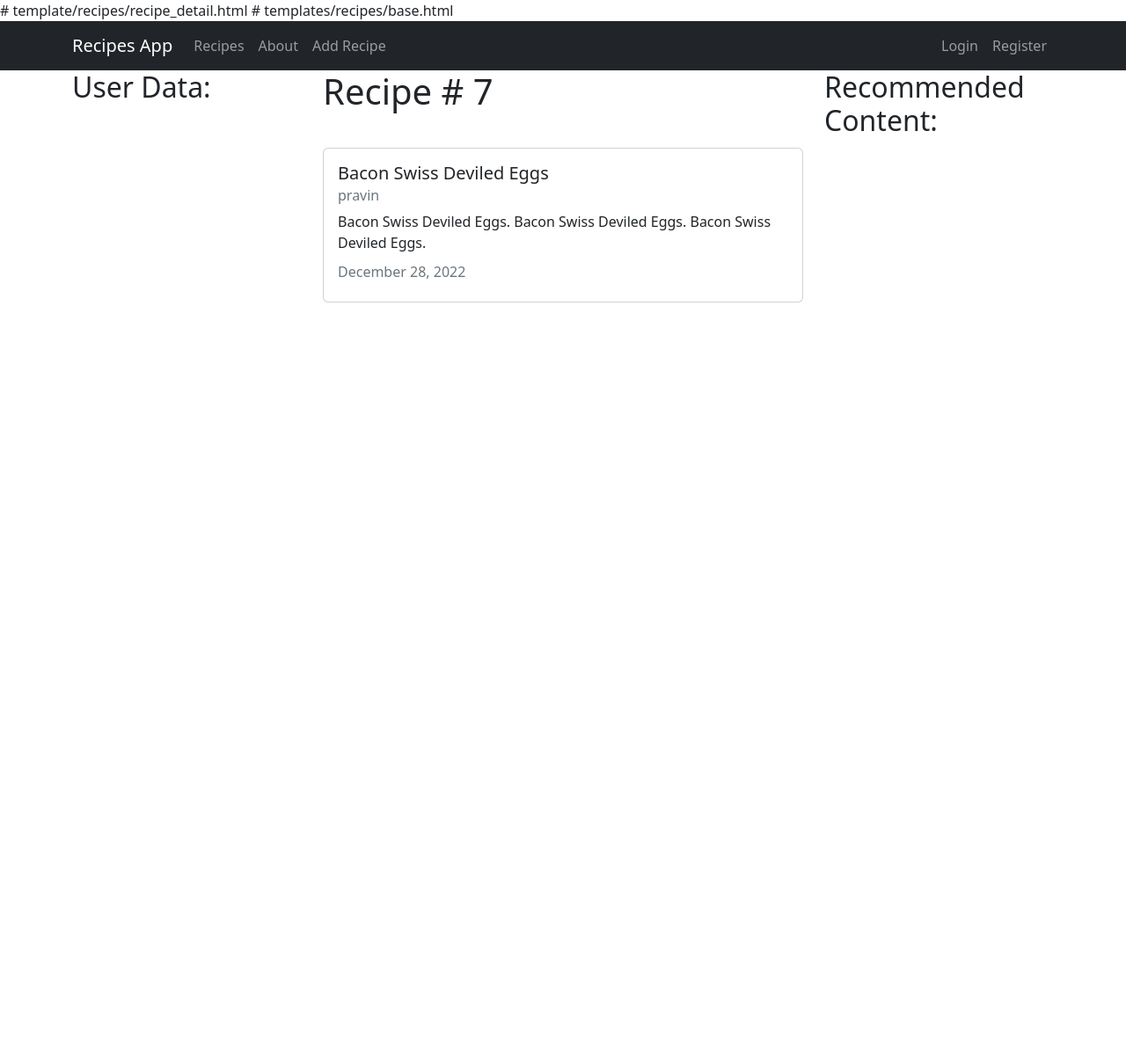
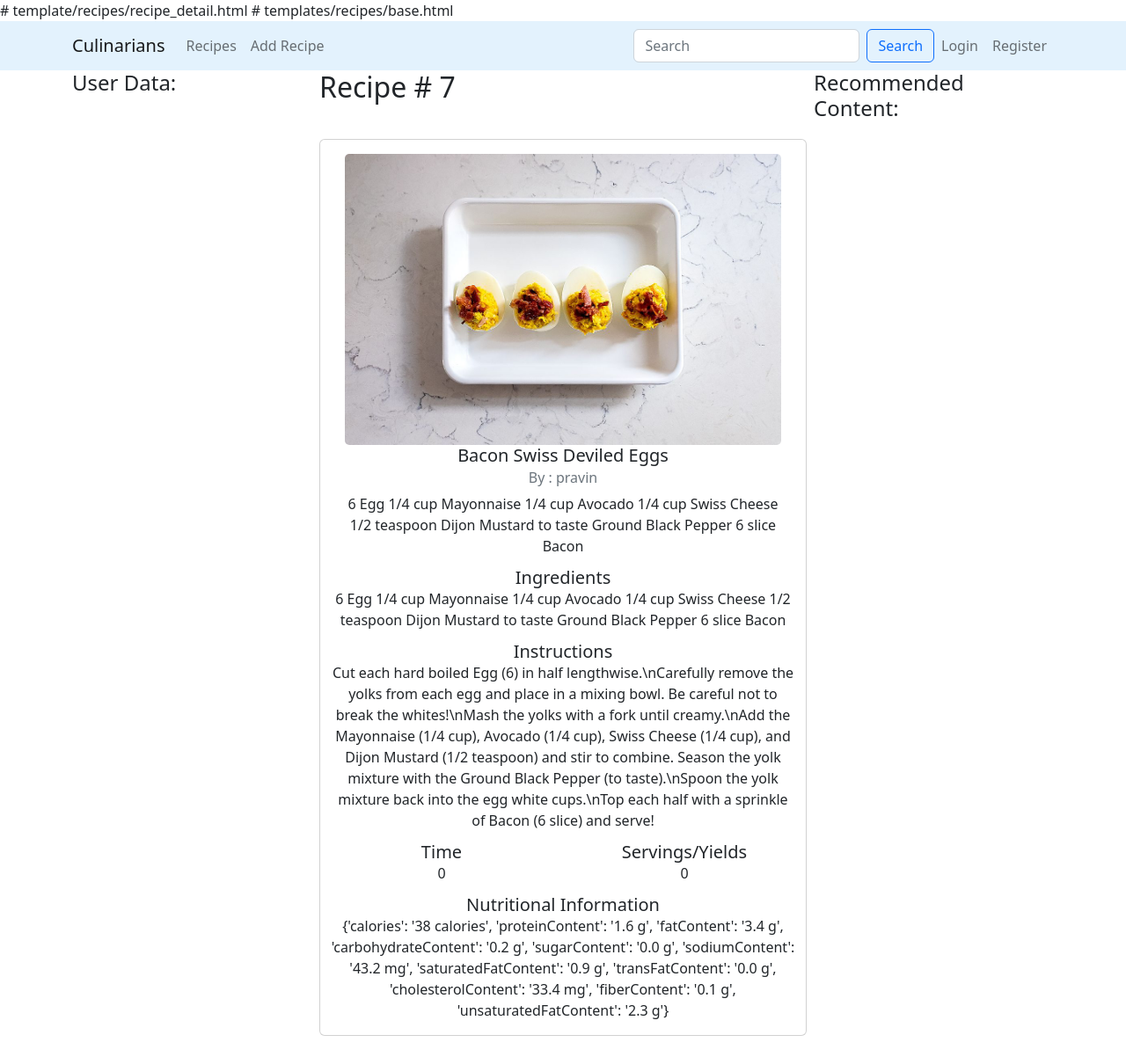
Before and after one commit to OmkarThawakar/Recipe_App, a Django app: page /recipe/7 in a window 1280 px wide. Shown: the whole page at 88% size. Before the commit the page ends 344 px from the top, so only its background shows below. Run offline with Django 3.2, Linux system fonts and the light colour scheme; data comes from the database, SQL or seed files in the repository; both versions use the stored data as it was after the commit.

Commit message:
base version 2.1

```diff
--- a/config/settings.py
+++ b/config/settings.py
@@ -11,6 +11,7 @@
 """
 
 from pathlib import Path
+import os
 
 # Build paths inside the project like this: BASE_DIR / 'subdir'.
 BASE_DIR = Path(__file__).resolve().parent.parent
@@ -126,7 +127,10 @@
 # Static files (CSS, JavaScript, Images)
 # https://docs.djangoproject.com/en/3.2/howto/static-files/
 
-STATIC_URL = '/static/'
+STATIC_URL = 'static/'
+STATIC_ROOT = os.path.join(os.path.dirname(BASE_DIR),"static")
+MEDIA_ROOT = os.path.join(BASE_DIR, 'media/')
+MEDIA_URL = 'media/'
 
 # Default primary key field type
 # https://docs.djangoproject.com/en/3.2/ref/settings/#default-auto-field
--- a/config/urls.py
+++ b/config/urls.py
@@ -18,6 +18,9 @@
 from users import views as user_views
 from django.contrib.auth import views as auth_views
 
+from django.conf import settings
+from django.conf.urls.static import static
+
 
 urlpatterns = [
     path('admin/', admin.site.urls),
@@ -28,3 +31,7 @@
     path('logout/', auth_views.LogoutView.as_view(template_name='users/logout.html'), name="user-logout"),
     path('profile/', user_views.profile, name="user-profile"),
 ]
+
+if settings.DEBUG:
+    urlpatterns += static(settings.STATIC_URL, document_root=settings.STATIC_ROOT)
+    urlpatterns += static(settings.MEDIA_URL, document_root=settings.MEDIA_ROOT)
--- a/recipes/models.py
+++ b/recipes/models.py
@@ -9,7 +9,7 @@
 
   description = models.TextField(blank=True)
 
-  recipe_image = models.FileField(default=' ', upload_to='recipe_photoes', blank=True)
+  recipe_image = models.FileField(upload_to='recipe_photoes', blank=True)
 
   ingredients = models.TextField(default=' ', blank=False)
 
--- a/recipes/templates/recipes/base.html
+++ b/recipes/templates/recipes/base.html
@@ -7,7 +7,7 @@
     {% if title %}
     <title>Django Recipes - {{title}}</title>
     {% else %}
-    <title>Django Recipes</title>
+    <title>Culinarians Django APP</title>
     {% endif %}
     <link
       href="https://cdn.jsdelivr.net/npm/bootstrap@5.2.0-beta1/dist/css/bootstrap.min.css"
@@ -17,9 +17,9 @@
     />
   </head>
   <body>
-    <nav class="navbar navbar-expand-lg navbar-dark bg-dark">
+    <nav class="navbar navbar-expand-lg" style="background-color: #e3f2fd;">
       <div class="container">
-        <a class="navbar-brand" href="{% url 'recipes-home' %}">Recipes App</a>
+        <a class="navbar-brand" href="{% url 'recipes-home' %}">Culinarians</a>
         <button
           class="navbar-toggler"
           type="button"
@@ -41,14 +41,18 @@
                 >Recipes</a
               >
             </li>
-            <li class="nav-item">
+            {% comment %} <li class="nav-item">
               <a class="nav-link" href="{% url 'recipes-create' %}">About</a>
-            </li>
+            </li> {% endcomment %}
             <li class="nav-item">
               <a class="nav-link" href="{% url 'recipes-create' %}">Add Recipe</a>
             </li>
           </ul>
         </div>
+        <form class="navbar-nav d-flex" role="search">
+          <input class="form-control me-2" type="search" placeholder="Search" aria-label="Search">
+          <button class="btn btn-outline-primary" type="submit">Search</button>
+        </form>
         <div class="navbar-nav">
           {% if user.is_authenticated %}
           <a class="nav-item nav-link" href="{% url 'user-profile' %}"
@@ -67,10 +71,10 @@
 
     <div class="container">
 
-      <div class="row g-4">
+      <div class="row g-2">
 
         <div class="col-lg-3">
-          <h2>User Data:</h2>
+          <h4>User Data:</h4>
         </div>
 
         <div class="col-md-8 col-lg-6 vstack gap-2">
@@ -80,7 +84,7 @@
         </div>
 
         <div class="col-lg-3">
-          <h2>Recommended Content:</h2>
+          <h4>Recommended Content:</h4>
         </div>
 
       </div>
--- a/recipes/templates/recipes/recipe_detail.html
+++ b/recipes/templates/recipes/recipe_detail.html
@@ -2,17 +2,60 @@
 {% extends "recipes/base.html" %}
 <!-- -->
 {% block content %}
-<h1>Recipe # {{object.id}}</h1>
-<div class="card my-4">
-  <div class="card-body">
-    <h5 class="card-title">{{ object.title }}</h5>
-    <h6 class="card-subtitle mb-2 text-muted">{{ object.author }}</h6>
-    <p class="card-text">{{ object.description }}</p>
-    <h6 class="card-subtitle mb-2 text-muted">
-      {{ object.updated_at|date:"F d, Y" }}
-    </h6>
+<h2>Recipe # {{object.id}}</h2>
+
+
+<div class="container text-center">
+  <div class="row justify-content-md-center">
+
+    <div class="card my-4">
+      <div class="card-body">
+        <img src="{{ recipe.recipe_image.url }}" class="card-img" alt="Recipe Image $$$">
+        <h5 class="card-title">{{ object.title }}</h5>
+        <h6 class="card-subtitle mb-2 text-muted">By : {{ object.author }}</h6>
+        {% comment %} <p class="card-text">{{ object.description }}</p>
+        <h6 class="card-subtitle mb-2 text-muted">
+          {{ object.updated_at|date:"F d, Y" }}
+        </h6> {% endcomment %}
+        {{ object.ingredients }}
+      </div>
+
+      <div class="row">
+        <div class="col">
+          <h5 class="card-subtitle">Ingredients</h5>
+          <p class="text-break">{{ object.ingredients }}</p>
+        </div>
+        <div class="col-md-auto">
+          <h5 class="card-subtitle">Instructions</h5>
+          <p class="text-break">{{ object.instructions }}</p>
+        </div>
+      </div>
+
+      <div class="row">
+        <div class="col">
+          <h5 class="card-subtitle">Time</h5>
+          <p>{{ object.time }}</p>
+        </div>
+        <div class="col">
+          <h5 class="card-subtitle">Servings/Yields</h5>
+          <p>{{ object.yields }}</p>
+        </div>
+      </div>
+
+      <div class="row">
+        <div class="col">
+          <h5 class="card-subtitle">Nutritional Information</h5>
+          <p>{{ object.nutritions }}</p>
+        </div>
+
+      </div>
+
+
+    </div>
+
   </div>
 </div>
+
 {% if object.author == user or user.is_staff %}
 <div class="col-4">
     <a class="btn btn-outline-info" href="{% url 'recipes-update' object.id %}">Update</a>
--- a/recipes/templates/recipes/recipe_form.html
+++ b/recipes/templates/recipes/recipe_form.html
@@ -5,7 +5,7 @@
 <!-- -->
 {% block content %}
 <div class="container">
-  <form method="POST">
+  <form method="POST" enctype="multipart/form-data">
     {% csrf_token %}
     <fieldset class="form-group">
       <legend class="border-bottom mb-4">Add Recipe</legend>
--- a/recipes/views.py
+++ b/recipes/views.py
@@ -32,7 +32,7 @@
 
 class RecipeUpdateView(LoginRequiredMixin, UserPassesTestMixin, UpdateView):
   model = models.Recipe
-  fields = ['title', 'description']
+  fields = ['title', 'description', 'recipe_image', 'ingredients', 'instructions', 'time', 'yields', 'nutritions']
 
   def test_func(self):
     recipe = self.get_object()
```
Also changed, not shown: recipes/templates/recipes/home.html (+14 -2 lines), db.sqlite3, media/recipe_photoes/0000001.png (added), media/recipe_photoes/0000003.png (added), media/recipe_photoes/0000004.png (added), media/recipe_photoes/0000005.png (added), media/recipe_photoes/0000006.png (added), recipes/migrations/0004_alter_recipe_recipe_image.py (added), 1 other file.
